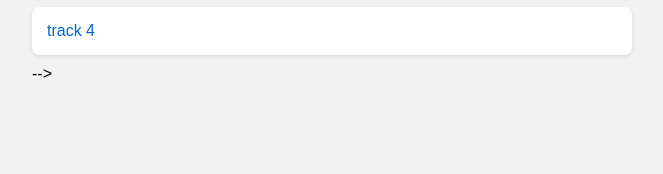
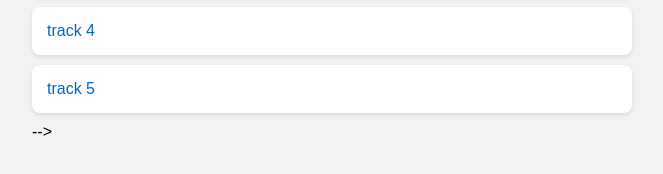
Before and after one commit to eeshalj6/sound-repp, a plain HTML site: page index.html in a window 1280 px wide. Shown: the part 306-480 px from the top of the page, 308-971 px from the left. Drawn offline with Linux system fonts and the light colour scheme.

Commit message:
Update index.html

```diff
--- a/index.html
+++ b/index.html
@@ -40,7 +40,9 @@
         <a href="https://www.instagram.com/reel/DOWJw12DGlS/?igsh=bDY3ajkzeGZuazQw" target="_blank">track 2</a>
         <a href="https://www.instagram.com/reel/DOrHKtGEjBo/?igsh=OWlidmMyNHNybGxk" target="_blank">track 3</a>
         <a href="https://on.soundcloud.com/Odv1ddlRpHgLex8BxX" target="_blank">track 4</a>
+        <a href="https://www.instagram.com/reel/DPei2cOCu6e/?utm_source=ig_web_copy_link&igsh=MzRlODBiNWFlZA==" target="_blank">track 5</a>
         -->
     </div>
 </body>
+
 </html>
```
